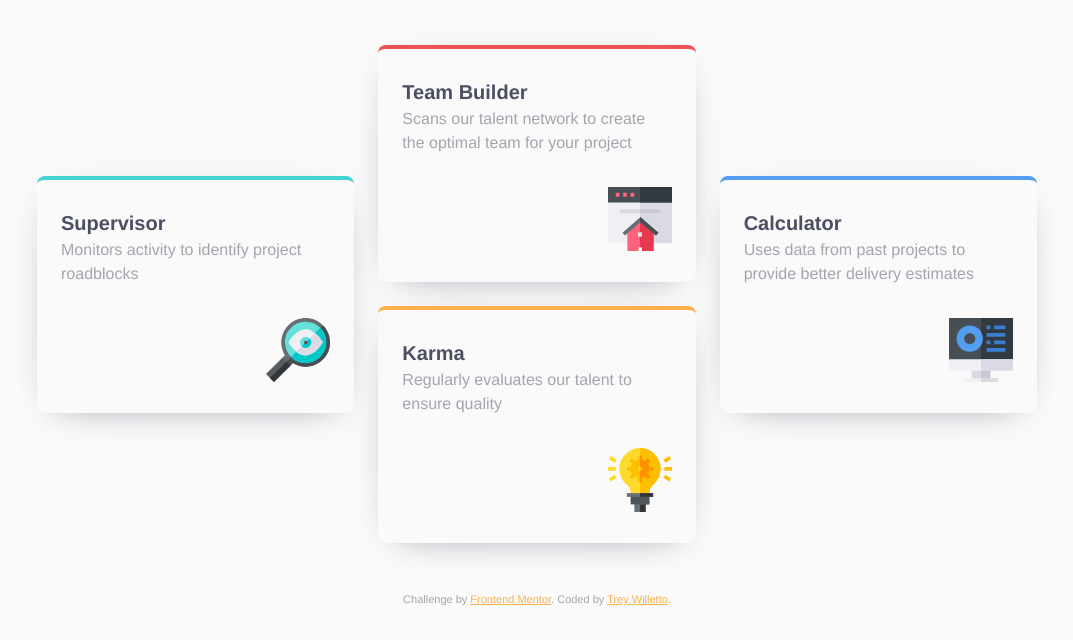
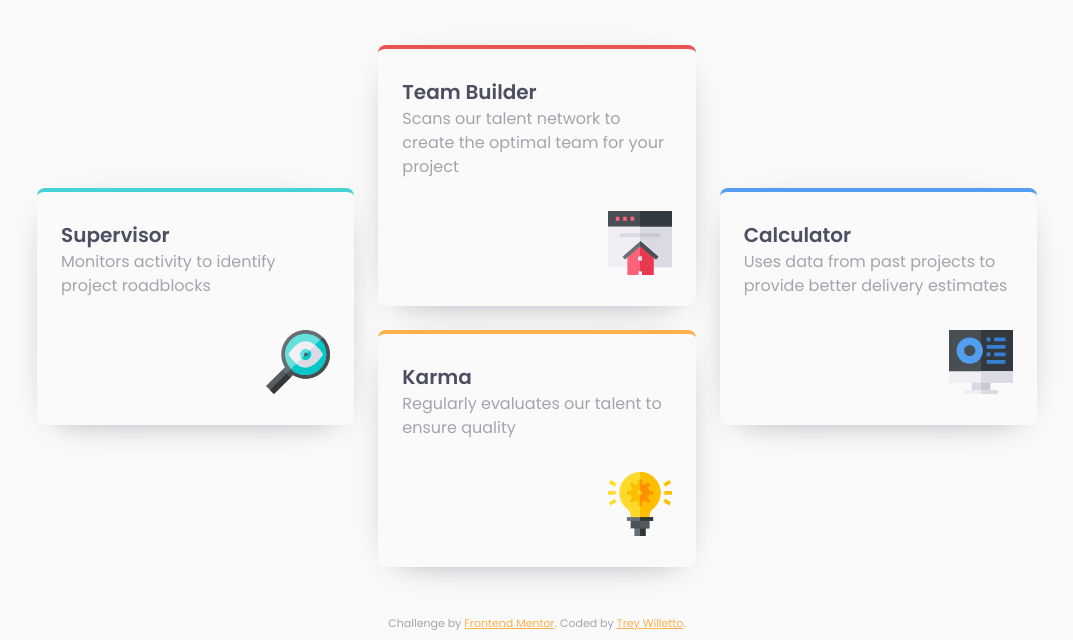
Before and after one commit to willetto/Front-End-Mentor-Four-Cards, a plain HTML site: page index.html in a window 1280 px wide. Shown: the part 251-891 px from the top of the page, without its empty margins (103-1176 px from the left). Before the commit the page ends 867 px from the top, so only its background shows below. Drawn offline with Linux system fonts and the light colour scheme.

Commit message:
Update README and Add Google Fonts

```diff
--- a/index.html
+++ b/index.html
@@ -13,7 +13,12 @@
     />
 
     <title>Frontend Mentor | Four card feature section</title>
-
+    <link rel="preconnect" href="https://fonts.googleapis.com" />
+    <link rel="preconnect" href="https://fonts.gstatic.com" crossorigin />
+    <link
+      href="https://fonts.googleapis.com/css2?family=Poppins:wght@200;400;600&display=swap"
+      rel="stylesheet"
+    />
     <!-- Feel free to remove these styles or customise in your own stylesheet 👍 -->
     <link rel="stylesheet" href="styles.css" />
   </head>
--- a/styles.css
+++ b/styles.css
@@ -14,7 +14,7 @@
   Weights: 200, 400, 600 */
 }
 body {
-  font-family: Helvetica, Arial, sans-serif;
+  font-family: "Poppins", sans-serif;
   background-color: var(--neutral-1);
   --accent-color: var(--cyan);
   --mobile-width: 19rem;
```
Also changed, not shown: 1 other file.
